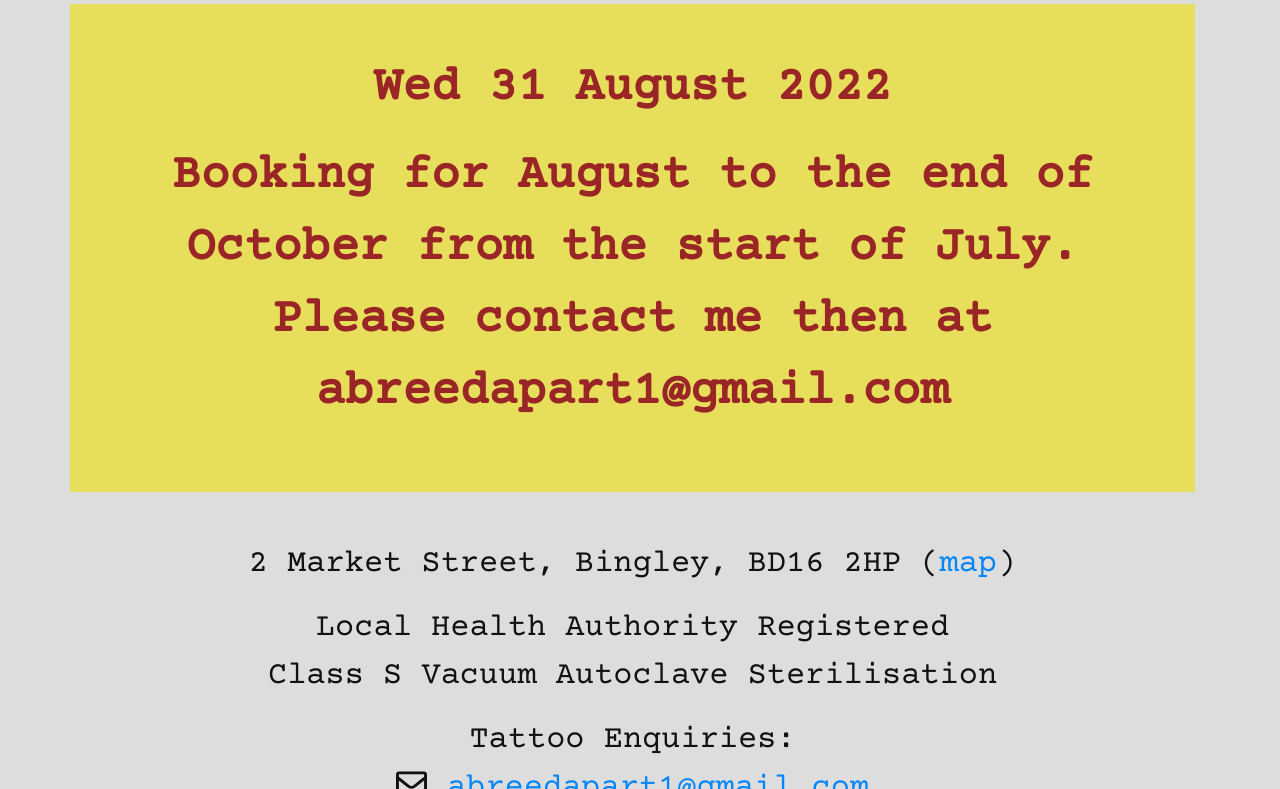
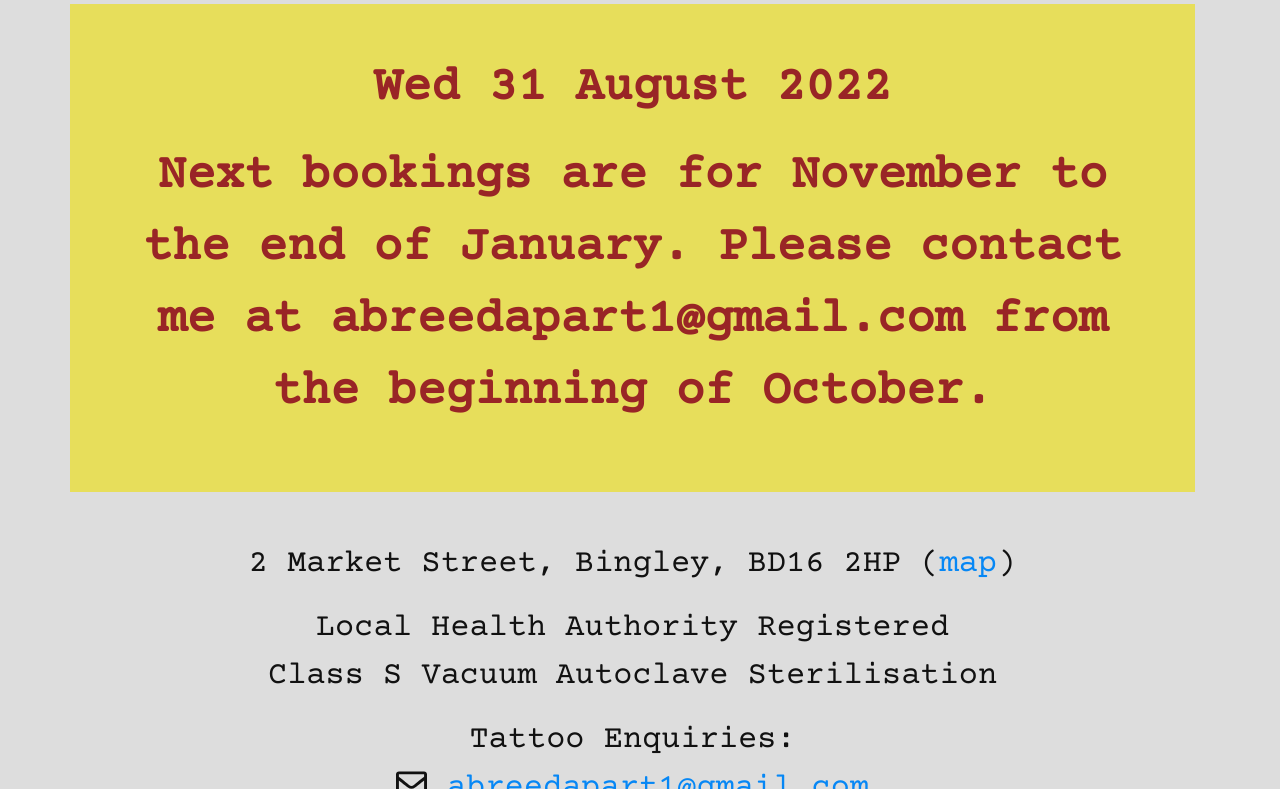
Before and after one commit to caprenter/abreedapart, a Jekyll site: the page built from index.md, in a window 1280 px wide and 900 px high, scrolled down 867 px, cut to the strip 111-900 px from the top of the window. Built offline with Jekyll 4.4.1, drawn with Linux system fonts in a browser that asks for light colours; nearby versions of some CDN libraries.

Commit message:
Update index.md

```diff
--- a/index.md
+++ b/index.md
@@ -2,7 +2,7 @@
 layout: default
 title: Home
 content-description: "A Breed Apart Tattoo Studio, Bingley, West Yorkshire, Established in 2010, Specialising in Black and grey realism."
-open-today-message: Booking for August to the end of October from the start of July. Please contact me then at abreedapart1@gmail.com
+open-today-message: Next bookings are for November to the end of January. Please contact me at abreedapart1@gmail.com from the beginning of October.
 ---
 
 <div class="main-image" markdown="1">
```
